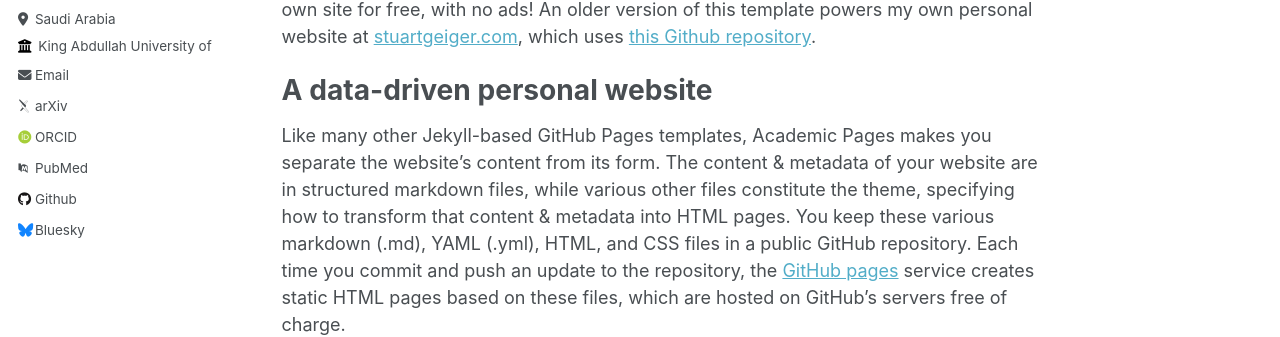
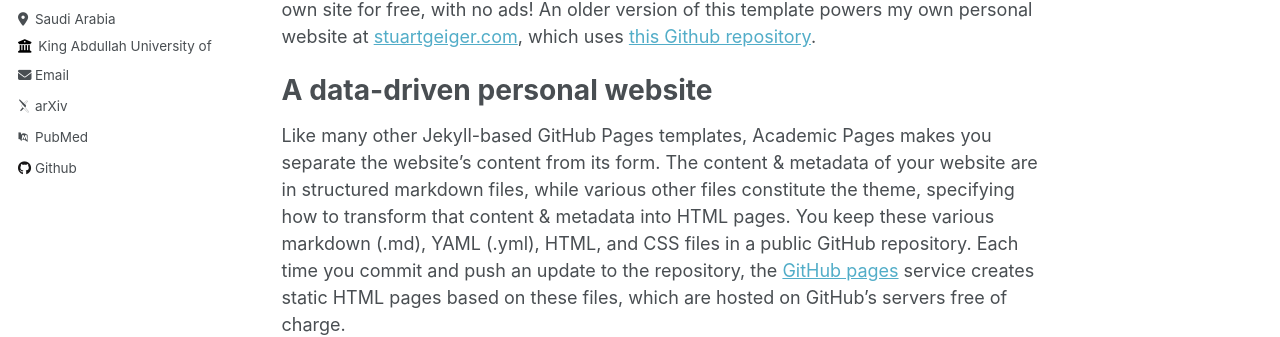
Before and after one commit to siddigss/siddigss.github.io, a Jekyll site: the page built from _pages/about.md, in a window 1280 px wide. Shown: the part 396-733 px from the top of the page. Built offline with Jekyll 4.4.1, drawn with Linux system fonts in a browser that asks for light colours; some web fonts are replaced.

Commit message:
Update _config.yml

```diff
--- a/_config.yml
+++ b/_config.yml
@@ -12,7 +12,7 @@
 title_separator          : "-"
 name                     : &name "ElSiddig Awadelkarim"
 description              : &description "personal description"
-url                      : https://siddigss.github.io # the base hostname & protocol for your site e.g. "https://mmistakes.github.io"
+url                      : "https://siddigss.github.io" # the base hostname & protocol for your site e.g. "https://mmistakes.github.io"
 baseurl                  : "" # the subpath of your site, e.g. "/blog"
 repository               : "siddigss/siddigss.github.io"
 
@@ -23,7 +23,7 @@
   # Biographic information
   avatar           : "profile.png"
   name             : "Elsiddig Awadelkarim Elsiddig"
-  #pronouns         : # example: "she/her"
+  pronouns         : # example: "she/her"
   bio              : "PhD Student in Applied Mathematics at KAUST"
   location         : "Saudi Arabia"
   employer         : "King Abdullah University of Science and Technology"
@@ -32,9 +32,9 @@
 
   # Academic websites
   arxiv            : "https://arxiv.org/search/math?searchtype=author&query=Awadelkarim,+E"
-  #googlescholar    : "https://scholar.google.com/citations?user=PS_CX0AAAAAJ"
+  googlescholar    : #"https://scholar.google.com/citations?user=PS_CX0AAAAAJ"
   impactstory      : # URL
-  orcid            : "http://orcid.org/yourorcidurl"
+  orcid            : #"http://orcid.org/yourorcidurl"
   semantic         : # URL
   pubmed           : "https://www.ncbi.nlm.nih.gov/pubmed/?term=john+snow"
   researchgate     : # URL
@@ -43,12 +43,12 @@
   bitbucket        : # Username - Update with your username on the site
   codepen          : # Username
   dribbble         : # Username
-  github           : "academicpages"
+  github           : "siddigss"
   kaggle           : # Username
   stackoverflow    : # User number or user number and name (i.e., use "1" or "1/jeff-atwood")
 
   # Social media
-  bluesky          : "bsky.app" # Replace this with you Bluesky username
+  bluesky          : #"bsky.app" # Replace this with you Bluesky username
   facebook         : # Username
   flickr           : # Username
   foursquare       : # Username
```
